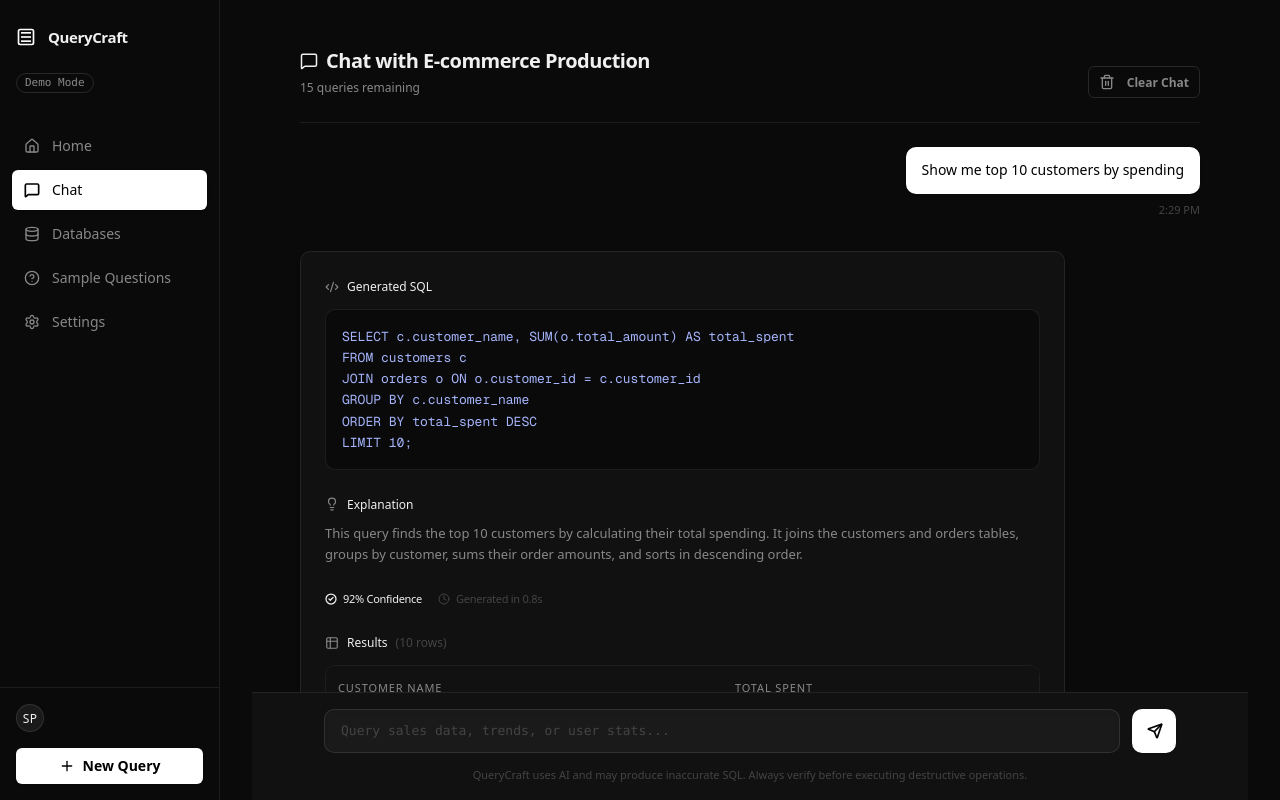
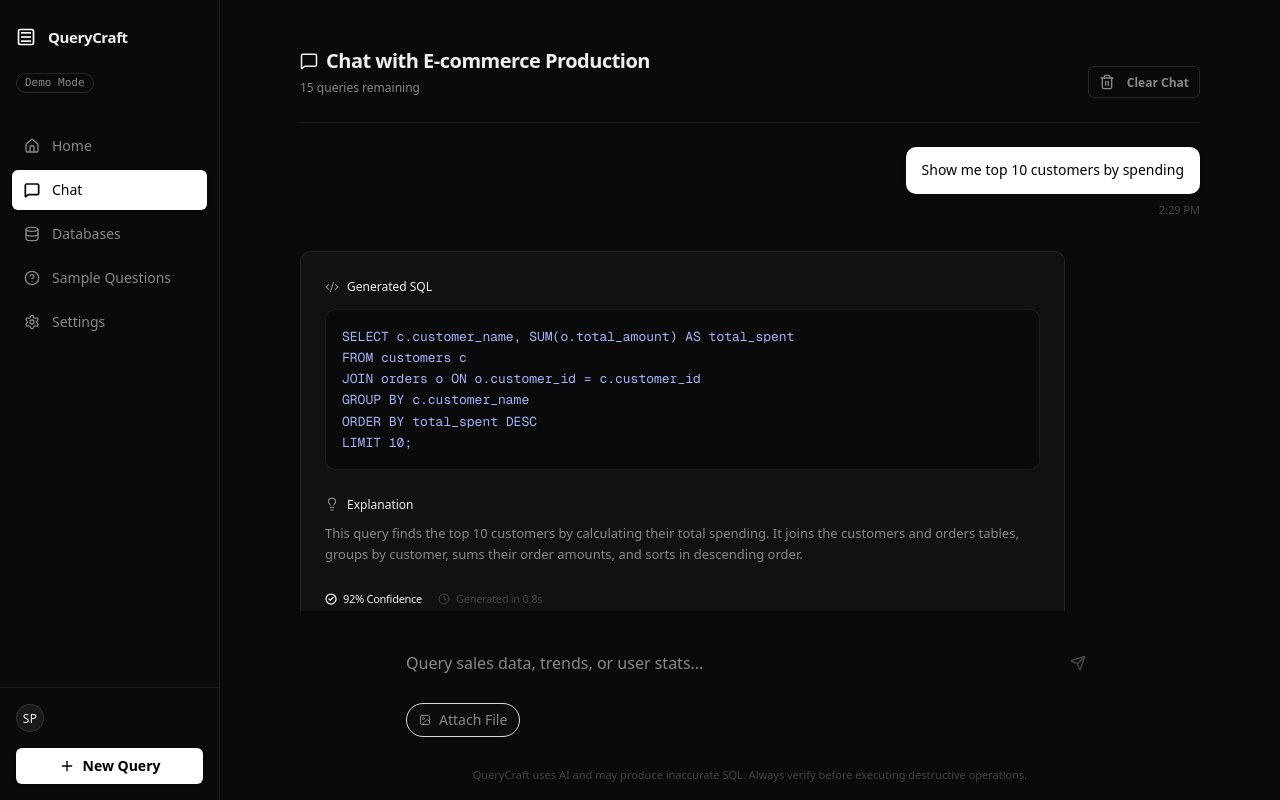
Before and after one commit to SumitPatel-HQ/QueryCraft, a Next.js app in the folder frontend/: page /dashboard/chat in a window 1280 px wide. Shown: the top 800 px of the page. Built offline with nearby package versions, Linux system fonts and the light colour scheme.

Commit message:
feat(frontend): rename proxy to middleware and exclude API routes
- Renamed frontend/src/proxy.ts → frontend/src/middleware.ts
- Exclude /api/v1/* from Clerk middleware (handled by backend)
- Allows backend auth to process API requests directly
- Part of Task 11: Infrastructure Chunk 3

```diff
--- /dev/null
+++ b/frontend/src/components/ui/gradient-ai-chat-input.tsx
@@ -0,0 +1,230 @@
+"use client";
+
+import React, { useState, useRef, useEffect } from "react";
+import { motion, useReducedMotion } from "framer-motion";
+import { Send, Image, X } from "lucide-react";
+import { useTheme } from "next-themes";
+import { cn } from "@/lib/utils";
+
+interface GradientAIChatInputProps {
+  placeholder?: string;
+  onSend?: (message: string) => void;
+  onFileAttach?: () => void;
+  enableAnimations?: boolean;
+  className?: string;
+  disabled?: boolean;
+
+  buttonBorderColor?: {
+    light: string;
+    dark: string;
+  };
+}
+
+export function GradientAIChatInput({
+  placeholder = "Send message...",
+  onSend,
+  enableAnimations = true,
+  className,
+  disabled = false,
+
+  buttonBorderColor = {
+    light: "#DBDBD8",  // Light gray for light mode
+    dark: "#4A4A4A"    // Darker gray for dark mode
+  },
+}: GradientAIChatInputProps) {
+  const [message, setMessage] = useState("");
+  const [mounted, setMounted] = useState(false);
+  const [attachedFiles, setAttachedFiles] = useState<File[]>([]);
+  const shouldReduceMotion = useReducedMotion();
+  const shouldAnimate = enableAnimations && !shouldReduceMotion;
+  const fileInputRef = useRef<HTMLInputElement>(null);
+  const { theme } = useTheme();
+
+  // Fix hydration mismatch - only apply theme after mounting
+  useEffect(() => {
+    setMounted(true);
+  }, []);
+
+  // Get current theme's colors
+  const isDark = mounted && theme === "dark";
+  const currentButtonBorderColor = isDark ? buttonBorderColor.dark : buttonBorderColor.light;
+
+  const handleSubmit = (e: React.FormEvent) => {
+    e.preventDefault();
+    if (message.trim() && onSend && !disabled) {
+      onSend(message.trim());
+      setMessage("");
+    }
+  };
+
+  const handleKeyDown = (e: React.KeyboardEvent) => {
+    if (e.key === "Enter" && !e.shiftKey) {
+      e.preventDefault();
+      handleSubmit(e);
+    }
+  };
+
+  const handleFileAttachment = () => {
+    fileInputRef.current?.click();
+  };
+
+  const handleFileChange = (e: React.ChangeEvent<HTMLInputElement>) => {
+    const files = Array.from(e.target.files || []);
+    setAttachedFiles(prev => [...prev, ...files]);
+    e.target.value = ''; // Reset input
+  };
+
+  const removeFile = (index: number) => {
+    setAttachedFiles(prev => prev.filter((_, i) => i !== index));
+  };
+
+  return (
+    <motion.div
+      className={cn(
+        "relative",
+        className
+      )}
+      initial={shouldAnimate ? { opacity: 0, y: 20 } : {}}
+      animate={{ opacity: 1, y: 0 }}
+      transition={{
+        type: "spring",
+        stiffness: 300,
+        damping: 30,
+        mass: 0.8,
+      }}
+    >
+      <div className="relative rounded-[20px] bg-background">
+        <div className="relative p-4">
+          <div className="flex items-start gap-3 mb-3">
+            <div className="flex-1 relative">
+              <textarea
+                value={message}
+                onChange={(e) => setMessage(e.target.value)}
+                onKeyDown={handleKeyDown}
+                placeholder={placeholder}
+                disabled={disabled}
+                rows={1}
+                className={cn(
+                  "w-full resize-none border-0 bg-transparent",
+                  "text-foreground placeholder:text-muted-foreground",
+                  "text-base leading-6 py-2 px-0",
+                  "focus:outline-none focus:ring-0 outline-none",
+                  "overflow-hidden",
+                  "transition-colors duration-200",
+                  disabled && "opacity-50 cursor-not-allowed"
+                )}
+                style={{
+                  minHeight: "40px",
+                  maxHeight: "120px",
+                  height: "auto",
+                  outline: "none !important",
+                  boxShadow: "none !important",
+                }}
+                onInput={(e) => {
+                  const target = e.target as HTMLTextAreaElement;
+                  target.style.height = "auto";
+                  target.style.height = Math.min(target.scrollHeight, 120) + "px";
+                }}
+              />
+            </div>
+
+            <motion.button
+              type="submit"
+              onClick={handleSubmit}
+              disabled={disabled || !message.trim()}
+              className={cn(
+                "flex items-center justify-center",
+                "w-8 h-8 mt-1",
+                "text-muted-foreground hover:text-foreground",
+                "transition-colors cursor-pointer",
+                (disabled || !message.trim()) && "opacity-50 cursor-not-allowed"
+              )}
+              whileHover={shouldAnimate && message.trim() ? { scale: 1.1 } : {}}
+              whileTap={shouldAnimate && message.trim() ? { scale: 0.9 } : {}}
+              transition={{
+                type: "spring",
+                stiffness: 400,
+                damping: 25,
+              }}
+            >
+              <Send className="w-4 h-4" />
+            </motion.button>
+          </div>
+
+          <div className="flex items-center gap-2">
+            <motion.button
+              type="button"
+              onClick={handleFileAttachment}
+              disabled={disabled}
+              className={cn(
+                "flex items-center gap-2 px-3 py-1.5",
+                "text-sm text-muted-foreground hover:text-foreground",
+                "rounded-full transition-colors cursor-pointer",
+                "bg-muted/30 hover:bg-muted/50",
+                disabled && "opacity-50 cursor-not-allowed"
+              )}
+              style={{
+                border: `1px solid ${currentButtonBorderColor}`
+              }}
+              whileHover={shouldAnimate ? { scale: 1.02 } : {}}
+              whileTap={shouldAnimate ? { scale: 0.98 } : {}}
+              transition={{
+                type: "spring",
+                stiffness: 400,
+                damping: 25,
+              }}
+            >
+              <Image className="w-3 h-3" aria-hidden="true" />
+              <span>Attach File</span>
+            </motion.button>
+
+            {attachedFiles.length > 0 && (
+            <div
+              className="h-6 w-px"
+              style={{ backgroundColor: currentButtonBorderColor }}
+            />
+            )}
+             {attachedFiles.length > 0 && (
+              <div className="flex flex-wrap gap-2">
+                {attachedFiles.map((file, index) => (
+                  <motion.div
+                    key={`${file.name}-${index}`}
+                    initial={{ opacity: 0, scale: 0.8 }}
+                    animate={{ opacity: 1, scale: 1 }}
+                    exit={{ opacity: 0, scale: 0.8 }}
+                    className={cn(
+                      "flex items-center gap-2 px-3 py-1.5",
+                      "text-sm text-muted-foreground",
+                      "rounded-full border",
+                      "bg-muted/50"
+                    )}
+                    style={{
+                      border: `1px solid ${currentButtonBorderColor}`
+                    }}
+                  >
+                    <span className="truncate max-w-[100px]">{file.name}</span>
+                    <button
+                      onClick={() => removeFile(index)}
+                      className="flex-shrink-0 w-4 h-4 rounded-full bg-muted-foreground/20 hover:bg-destructive/20 flex items-center justify-center"
+                    >
+                      <X className="w-3 h-3 text-foreground hover:text-destructive" />
+                    </button>
+                  </motion.div>
+                ))}
+              </div>
+            )}
+          </div>
+        </div>
+
+        <input
+          ref={fileInputRef}
+          type="file"
+          multiple
+          onChange={handleFileChange}
+          className="hidden"
+          accept="image/*,video/*,audio/*,.pdf,.doc,.docx,.txt"
+        />
+      </div>
+    </motion.div>
+  );
+}
--- a/frontend/src/proxy.ts
+++ b/frontend/src/middleware.ts
@@ -1,8 +1,15 @@
 import { clerkMiddleware, createRouteMatcher } from "@clerk/nextjs/server";
+import { NextResponse } from "next/server";
 
 const isProtectedRoute = createRouteMatcher(["/dashboard(.*)"]);
 
 export default clerkMiddleware(async (auth, req) => {
+  // Skip Clerk middleware for backend API proxy routes
+  // These routes are handled by Next.js rewrites and backend auth
+  if (req.nextUrl.pathname.startsWith("/api/v1/")) {
+    return NextResponse.next();
+  }
+
   if (isProtectedRoute(req)) {
     await auth.protect();
   }
--- a/frontend/src/modules/dashboard/chat/ChatInput.tsx
+++ b/frontend/src/modules/dashboard/chat/ChatInput.tsx
@@ -1,28 +1,22 @@
 "use client";
 
-import { Send } from "lucide-react";
+import { GradientAIChatInput } from "@/components/ui/gradient-ai-chat-input";
 
 export default function ChatInput() {
+  const handleSend = (message: string) => {
+    console.log("Querying:", message);
+    // TODO: Connect to backend NL-to-SQL processing
+  };
+
   return (
-    <div className="sticky bottom-0 left-0 right-0 w-full bg-[#111111] border-t border-[rgba(255,255,255,0.08)] py-4 backdrop-blur-md">
-      <div className="max-w-[900px] mx-auto px-6">
-        <div className="flex flex-col gap-2">
-          <div className="flex items-center gap-3">
-            <input
-              aria-label="Type your question"
-              placeholder="Query sales data, trends, or user stats..."
-              className="flex-1 h-[44px] rounded-[10px] px-4 text-[13px] font-mono bg-[#1a1a1a] border border-[rgba(255,255,255,0.1)] text-[#f0f0f0] placeholder-[#444444] shadow-inner focus:outline-none focus:border-[rgba(255,255,255,0.3)] transition-colors"
-            />
-            <button
-              aria-label="Submit"
-              className="w-[44px] h-[44px] rounded-[10px] flex items-center justify-center bg-white text-black hover:scale-[0.97] active:scale-95 transition-all shadow-sm flex-shrink-0"
-            >
-              <Send size={16} strokeWidth={2.5} className="ml-0.5" />
-            </button>
-          </div>
-          <div className="text-[11px] text-[#444444] text-center mt-1">
-            QueryCraft uses AI and may produce inaccurate SQL. Always verify before executing destructive operations.
-          </div>
+    <div className="sticky fixed bottom-0 left-0 right-0 w-full bg-background py-4 z-10">
+      <div className="max-w-3xl mx-auto px-6">
+        <GradientAIChatInput
+          placeholder="Query sales data, trends, or user stats..."
+          onSend={handleSend}
+        />
+        <div className="text-[11px] text-[#444444] text-center mt-3">
+          QueryCraft uses AI and may produce inaccurate SQL. Always verify before executing destructive operations.
         </div>
       </div>
     </div>
```
